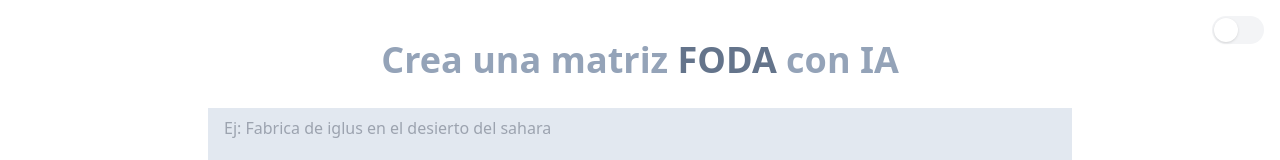
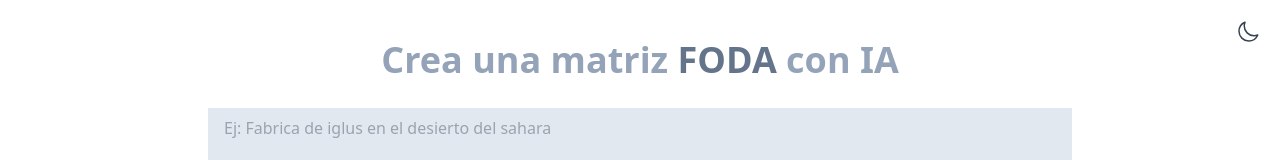
Before and after one commit to zenx5/foda-2, a Next.js app: page / in a window 1280 px wide. Shown: the top 160 px of the page. Built offline with nearby package versions, Linux system fonts and the light colour scheme.

Commit message:
mejorando modo oscuro

```diff
--- a/src/components/ButtonDarkMode.tsx
+++ b/src/components/ButtonDarkMode.tsx
@@ -1,12 +1,35 @@
 'use client'
+import { useEffect, useState } from "react"
+
 export default function ButtonDarkMode() {
-    const handleDarkMode=(event)=>{
-        document.querySelector('html').classList.toggle('dark')
+    const [theme, setTheme]=useState(()=>{
+        if(window.matchMedia('(prefers-color-scheme:dark)').matches){
+            return 'dark'
+        }
+        return 'light'
+    })
+    useEffect(()=>{
+        if(theme == 'dark'){
+            document.querySelector('html')?.classList.add('dark')
+        } else {
+            document.querySelector('html')?.classList.remove('dark')
+        }
+    },[theme])
+    const handleChangeTheme=()=>{
+        setTheme((prevTheme) => prevTheme=='light'?'dark':'light' )
+    }
 
-    }
+
     return (
-        <div className="fixed top-4 right-4">
-            <input onChange={handleDarkMode} data-hs-theme-switch="" className="relative w-[3.25rem] h-7 bg-gray-100 checked:bg-none checked:bg-blue-600 border-2 border-transparent rounded-full cursor-pointer transition-colors ease-in-out duration-200 ring-1 ring-transparent focus:border-gray-700 focus:ring-gray-700 focus:outline-none appearance-none before:inline-block before:size-6 before:bg-white checked:before:bg-blue-200 before:translate-x-0 checked:before:translate-x-full before:shadow before:rounded-full before:transform before:ring-0 before:transition before:ease-in-out before:duration-200 after:absolute after:end-1.5 after:top-[calc(50%-0.40625rem)] after:w-[.8125rem] after:h-[.8125rem] after:bg-no-repeat after:bg-[right_center] after:bg-[length:.8125em_.8125em] after:transform after:transition-all after:ease-in-out after:duration-200 after:opacity-70 checked:after:start-1.5 checked:after:end-auto" type="checkbox" id="darkSwitch"/>
+        <div className="fixed top-4 right-4 cursor-pointer hover:bg-slate-200 dark:hover:bg-slate-700 rounded-full p-1">
+            <svg onClick={handleChangeTheme} xmlns="http://www.w3.org/2000/svg" fill="none" viewBox="0 0 24 24" strokeWidth={1.5} stroke="currentColor" className="size-6 stroke-gray-700 dark:hidden">
+                <path strokeLinecap="round" strokeLinejoin="round" d="M21.752 15.002A9.72 9.72 0 0 1 18 15.75c-5.385 0-9.75-4.365-9.75-9.75 0-1.33.266-2.597.748-3.752A9.753 9.753 0 0 0 3 11.25C3 16.635 7.365 21 12.75 21a9.753 9.753 0 0 0 9.002-5.998Z" />
+            </svg>
+            <svg onClick={handleChangeTheme} xmlns="http://www.w3.org/2000/svg" fill="none" viewBox="0 0 24 24" strokeWidth={1.5} stroke="currentColor" className={`size-6 stroke-gray-300 ${theme=='dark'? "block" : "hidden"}`}>
+                <path strokeLinecap="round" strokeLinejoin="round" d="M12 3v2.25m6.364.386-1.591 1.591M21 12h-2.25m-.386 6.364-1.591-1.591M12 18.75V21m-4.773-4.227-1.591 1.591M5.25 12H3m4.227-4.773L5.636 5.636M15.75 12a3.75 3.75 0 1 1-7.5 0 3.75 3.75 0 0 1 7.5 0Z" />
+             </svg>
+
+
         </div>
     )
 }
```
